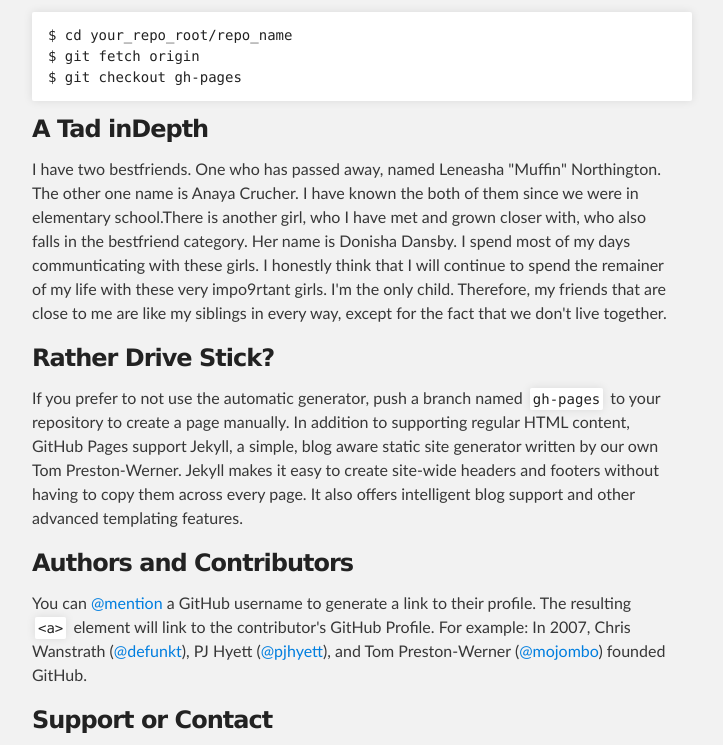
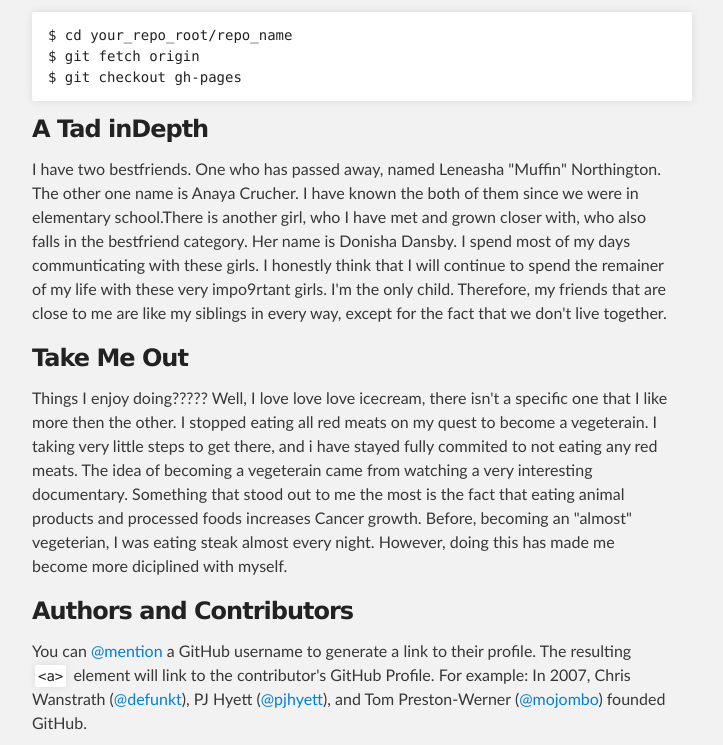
Before and after one commit to kaylamalay/kaylamalay, a plain HTML site: page index.html in a window 1280 px wide. Shown: the part 537-1282 px from the top of the page, without its empty margins (288-1011 px from the left). Drawn offline with Linux system fonts and the light colour scheme.

Commit message:
Update index.html

```diff
--- a/index.html
+++ b/index.html
@@ -43,14 +43,11 @@ $ git checkout gh-pages
 
 <h3>A Tad inDepth</h3>
 
-<p> I have two bestfriends. One who has passed away, named Leneasha "Muffin" Northington. The other one name is Anaya Crucher. I have known the both of them since we were in elementary school.There is another girl, who I have met and grown closer with, who also falls in the bestfriend category. Her name is Donisha  Dansby. I spend most of my days communticating with these girls. I honestly think that I will continue to spend the remainer of my life with these very impo9rtant girls. I'm the only child. Therefore, my friends that are close to me are like my siblings in every way, except for the fact that we don't live together.
+<p> I have two bestfriends. One who has passed away, named Leneasha "Muffin" Northington. The other one name is Anaya Crucher. I have known the both of them since we were in elementary school.There is another girl, who I have met and grown closer with, who also falls in the bestfriend category. Her name is Donisha  Dansby. I spend most of my days communticating with these girls. I honestly think that I will continue to spend the remainer of my life with these very impo9rtant girls. I'm the only child. Therefore, my friends that are close to me are like my siblings in every way, except for the fact that we don't live together.</p>
 
+<h3>Take Me Out</h3>
 
-</p>
-
-<h3>Rather Drive Stick?</h3>
-
-<p>If you prefer to not use the automatic generator, push a branch named <code>gh-pages</code> to your repository to create a page manually. In addition to supporting regular HTML content, GitHub Pages support Jekyll, a simple, blog aware static site generator written by our own Tom Preston-Werner. Jekyll makes it easy to create site-wide headers and footers without having to copy them across every page. It also offers intelligent blog support and other advanced templating features.</p>
+<p>Things I enjoy doing????? Well, I love love love icecream, there isn't a specific one that I like more then the other. I stopped eating all red meats on my quest to become a vegeterain. I taking very little steps to get there, and i have stayed fully commited to not eating any red meats. The idea of becoming a vegeterain came from watching a very interesting documentary. Something that stood out to me the most is the fact that eating animal products and processed foods increases Cancer growth. Before, becoming an "almost" vegeterian, I was eating steak almost every night. However, doing this has made me become more diciplined with myself. </p>
 
 <h3>Authors and Contributors</h3>
 
```
